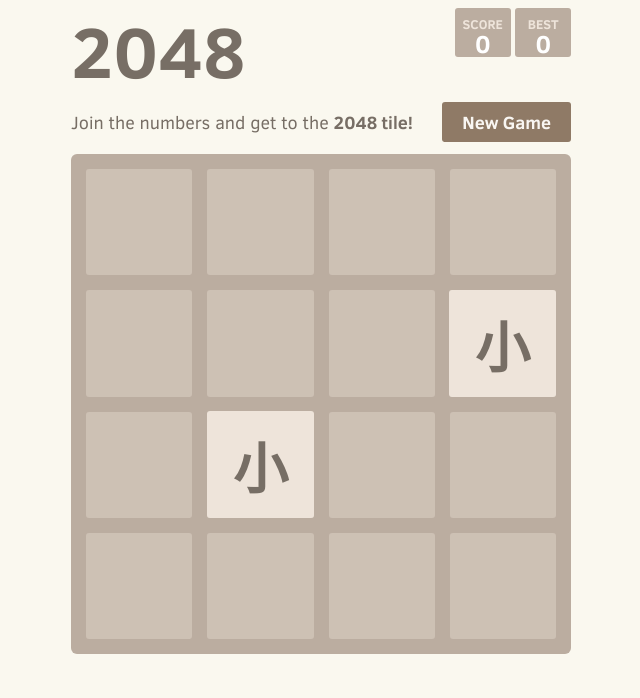
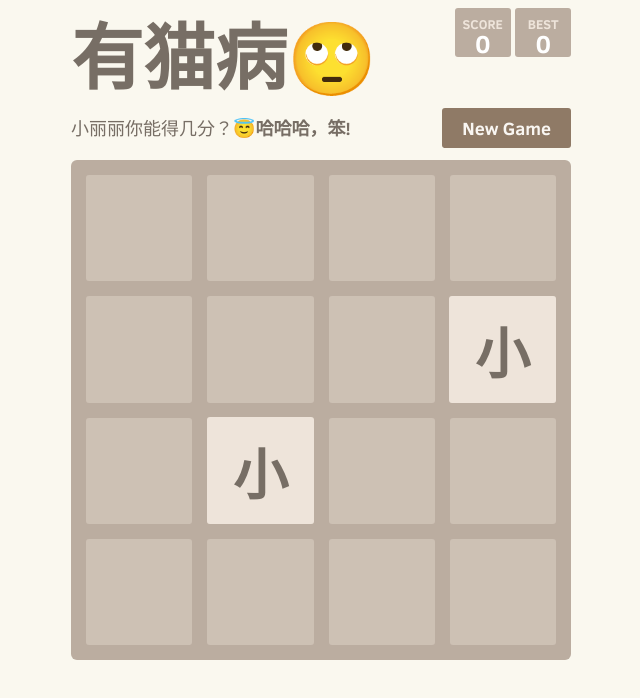
Before and after one commit to zyqhi/2048-forfun, a plain HTML site: page index.html in a window 1280 px wide. Shown: the whole page, without its empty margins (319-959 px from the left). Drawn offline with Linux system fonts and the light colour scheme.

Commit message:
change title and description

```diff
--- a/index.html
+++ b/index.html
@@ -2,7 +2,7 @@
 <html>
 <head>
   <meta charset="utf-8">
-  <title>2048</title>
+  <title>有猫病🙄</title>
 
   <link href="style/main.css" rel="stylesheet" type="text/css">
   <link rel="shortcut icon" href="favicon.ico">
@@ -19,7 +19,7 @@
 <body>
   <div class="container">
     <div class="heading">
-      <h1 class="title">2048</h1>
+      <h1 class="title">有猫病🙄</h1>
       <div class="scores-container">
         <div class="score-container">0</div>
         <div class="best-container">0</div>
@@ -27,7 +27,7 @@
     </div>
 
     <div class="above-game">
-      <p class="game-intro">Join the numbers and get to the <strong>2048 tile!</strong></p>
+      <p class="game-intro">小丽丽你能得几分？😇<strong>哈哈哈，笨!</strong></p>
       <a class="restart-button">New Game</a>
     </div>
 
```
